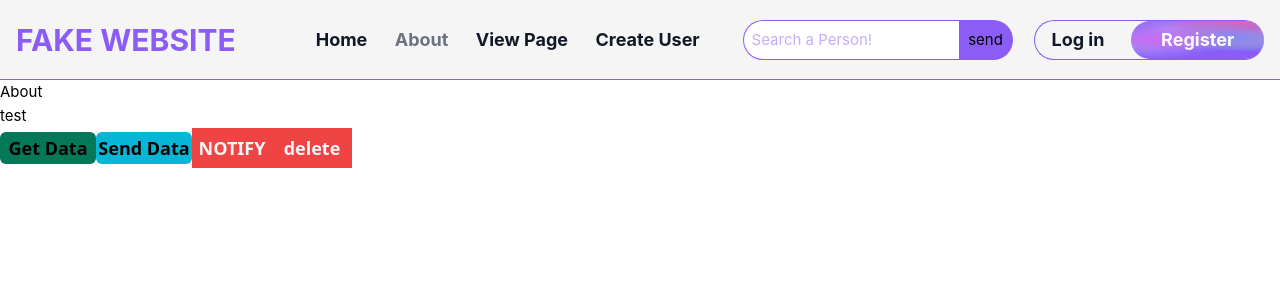
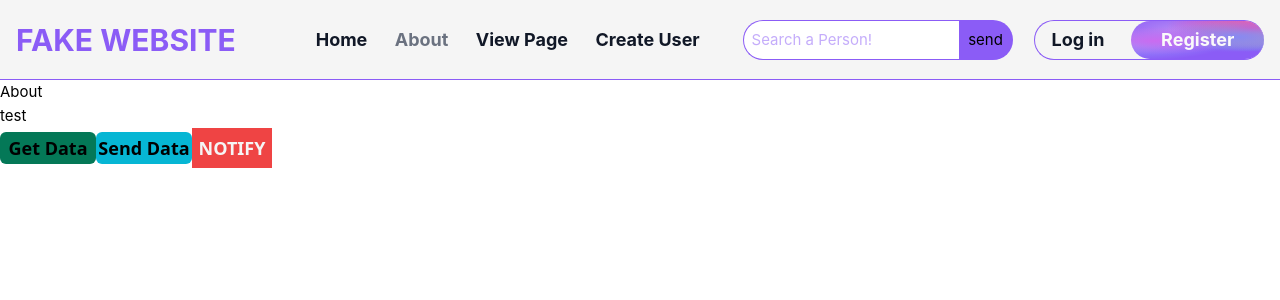
Before and after one commit to LueKely/Fake-Website, a Vue app: page /about in a window 1280 px wide. Shown: the top 300 px of the page. Built offline with nearby package versions, Linux system fonts and the light colour scheme.

Commit message:
moved all the functions to the app component

```diff
--- a/src/App.vue
+++ b/src/App.vue
@@ -2,8 +2,13 @@
 	import { RouterLink, RouterView } from 'vue-router';
 	import { useCounterStore } from '@/stores/counter';
 	import { people } from '@/stores/yow';
-	import GoBack from './components/GoBack.vue';
+
 	import SearchComponent from './components/SearchComponent.vue';
+
+	import notificationPopUp from '@/components/notificationPopUp.vue';
+	import { useNotificationStore } from '@/stores/NotificationStore';
+	import { watch } from 'vue';
+	import { storeToRefs } from 'pinia';
 
 	const count = useCounterStore();
 	const test = people();
@@ -11,6 +16,20 @@
 	console.log(test.sayHiName);
 
 	console.log(count.count);
+
+	// notification stuff
+	// destructuring? idk
+	const notificationStore = useNotificationStore();
+	const groupOfNotificationStore = notificationStore.groupOfNotifications;
+	const { notificationGroupLength } = storeToRefs(notificationStore);
+
+	watch(notificationGroupLength, () => {
+		if (notificationGroupLength.value != 0) {
+			notificationStore.notificationTimer();
+		} else {
+			notificationStore.stopDel();
+		}
+	});
 </script>
 
 <template>
@@ -81,6 +100,19 @@
 
 	<router-view></router-view>
 	<!-- <GoBack></GoBack> -->
+
+	<!-- this is were the notification goes -->
+	<div
+		class="w-screen h-screen fixed flex flex-col-reverse items-end justify-start z-50 top-0 left-0 pointer-events-none p-10"
+	>
+		<div
+			v-for="(notif, index) in groupOfNotificationStore"
+			:key="index"
+			class="my-2"
+		>
+			<notificationPopUp></notificationPopUp>
+		</div>
+	</div>
 </template>
 
 <style scoped></style>
--- a/src/views/AboutView.vue
+++ b/src/views/AboutView.vue
@@ -3,12 +3,12 @@
 	import HttpRequestsVue from '@/components/HttpRequests.vue';
 	import notificationPopUp from '@/components/notificationPopUp.vue';
 
-	import { ref, computed, reactive, onMounted, watch } from 'vue';
+	import { watch } from 'vue';
 	import { storeToRefs } from 'pinia';
 
 	// destructuring? idk
 	const notificationStore = useNotificationStore();
-	const groupOfNotificationStore = notificationStore.groupOfNotifications;
+
 	const { notificationGroupLength } = storeToRefs(notificationStore);
 
 	// simulate addimg shit to notification
@@ -39,18 +39,6 @@
 	>
 		NOTIFY
 	</button>
-	<button
-		class="w-20 h-10 bg-red-500 text-lg text-neutral-100 font-sans font-bold"
-	>
-		delete
-	</button>
-	<div
-		class="w-screen h-screen fixed flex flex-col-reverse items-end justify-end z-50 top-0 left-0 pointer-events-none p-10"
-	>
-		<div v-for="(notif, index) in groupOfNotificationStore" :key="index">
-			<notificationPopUp></notificationPopUp>
-		</div>
-	</div>
 </template>
 
 <style></style>
```
